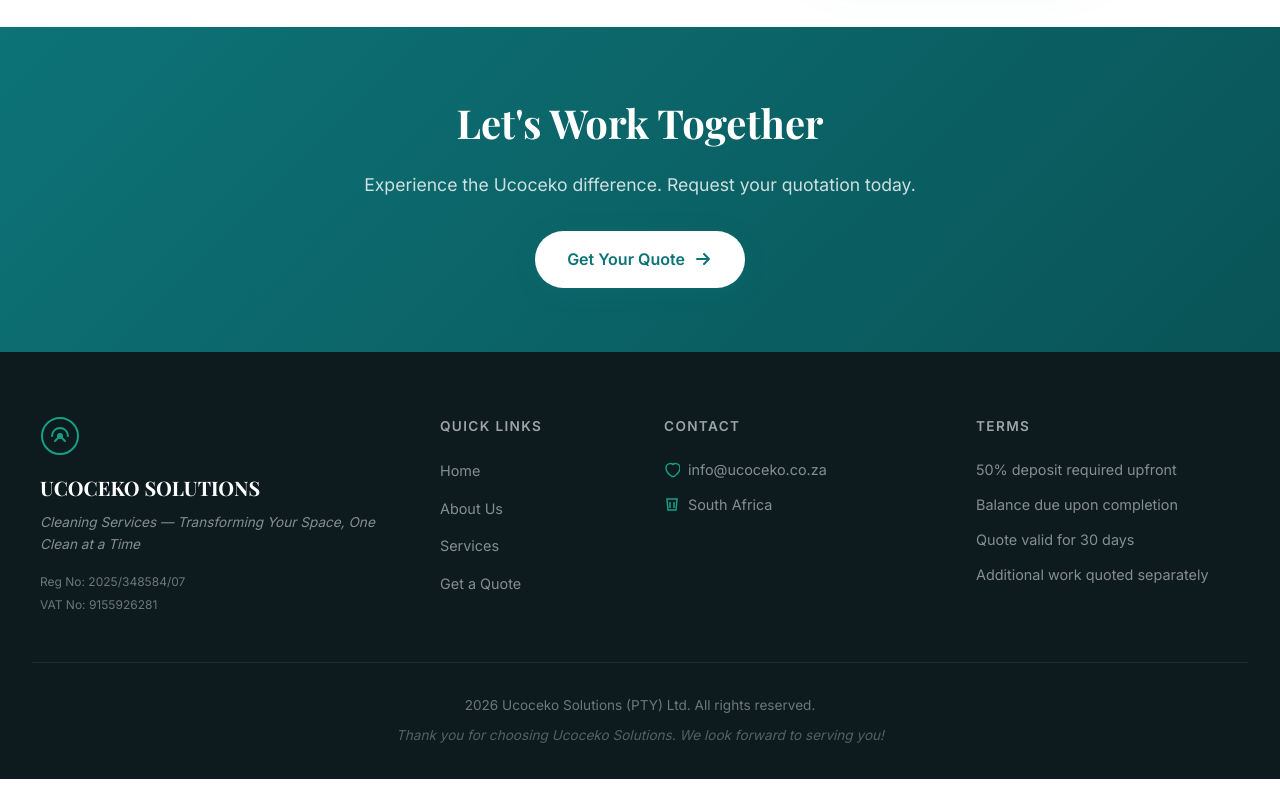
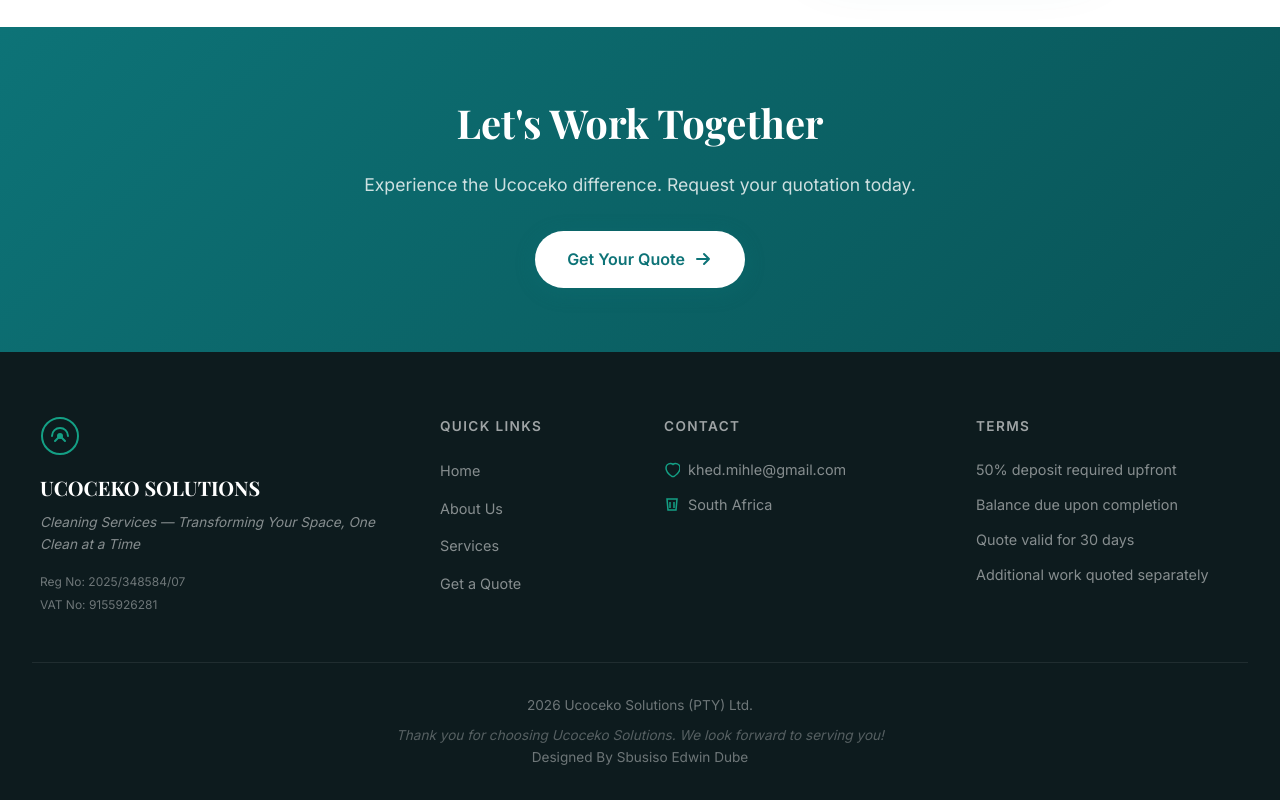
Before and after one commit to edwindubesbusiso/ucoceko-solutions, a plain HTML site: page about.html in a window 1280 px wide. Shown: the part 2307-3107 px from the top of the page. Before the commit the page ends 3086 px from the top, so only its background shows below. Drawn offline with nearby package versions, Linux system fonts and the light colour scheme.

Commit message:
Update about.html

```diff
--- a/about.html
+++ b/about.html
@@ -220,7 +220,7 @@
                 <ul>
                     <li>
                         <svg width="16" height="16" viewBox="0 0 16 16" fill="none"><path d="M8 14.5C8 14.5 2 10.5 2 6C2 3.5 4 1.5 6.5 1.5C7.5 1.5 8.5 2 9 2.5C9.5 2 10.5 1.5 11.5 1.5C14 1.5 16 3.5 16 6C16 10.5 10 14.5 10 14.5H8Z" stroke="currentColor" stroke-width="1.5"/></svg>
-                        info@ucoceko.co.za
+                        khed.mihle@gmail.com
                     </li>
                     <li>
                         <svg width="16" height="16" viewBox="0 0 16 16" fill="none"><path d="M3 2h10l-1 11H4L3 2z" stroke="currentColor" stroke-width="1.5"/><path d="M6 5v6M10 5v6" stroke="currentColor" stroke-width="1.5"/></svg>
@@ -241,8 +241,9 @@
         </div>
 
         <div class="footer-bottom">
-            <p>2026 Ucoceko Solutions (PTY) Ltd. All rights reserved.</p>
+            <p>2026 Ucoceko Solutions (PTY) Ltd.</p>
             <p class="footer-thanks">Thank you for choosing Ucoceko Solutions. We look forward to serving you!</p>
+            <p>Designed By Sbusiso Edwin Dube</p>
         </div>
     </footer>
 
```
